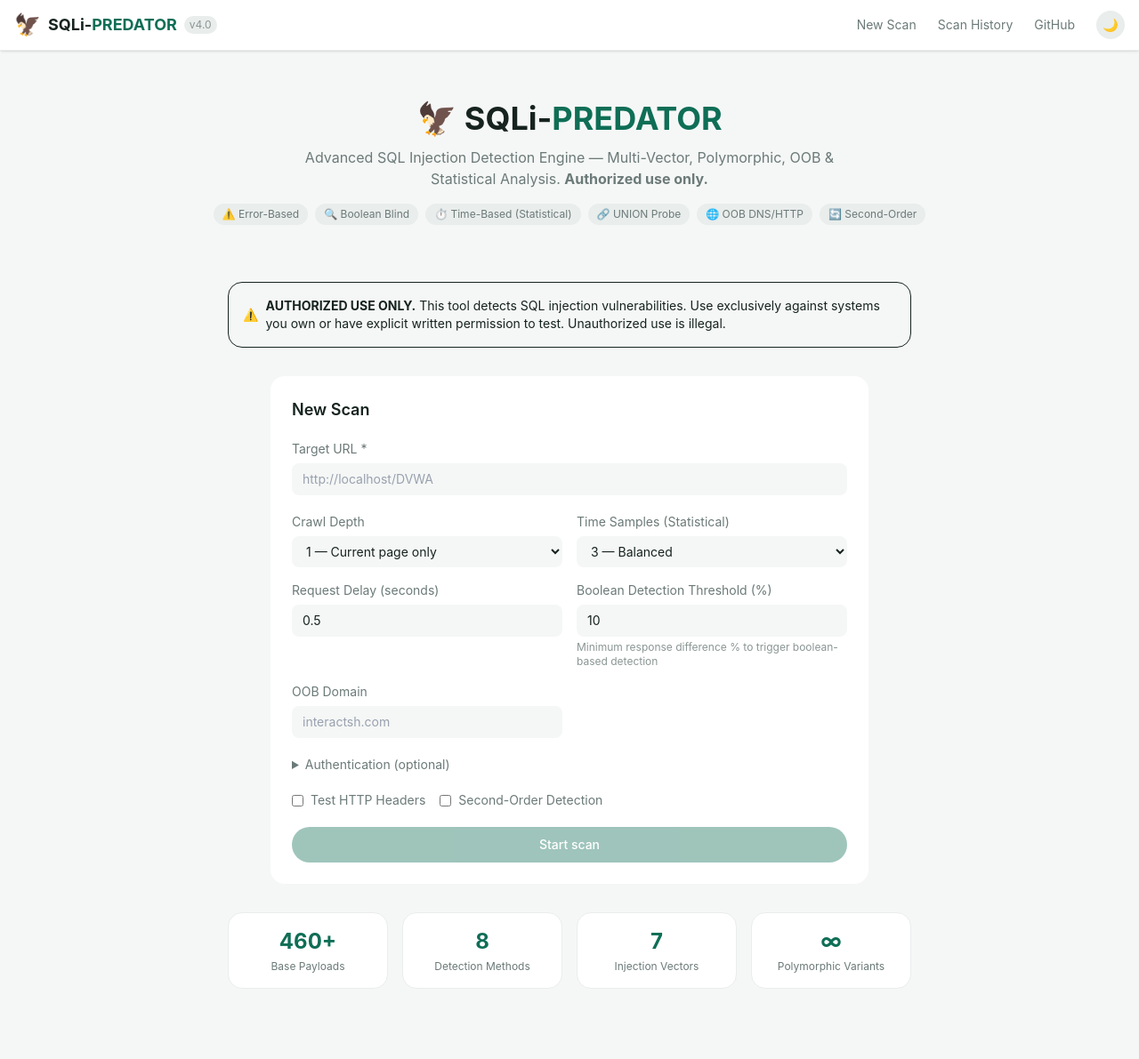
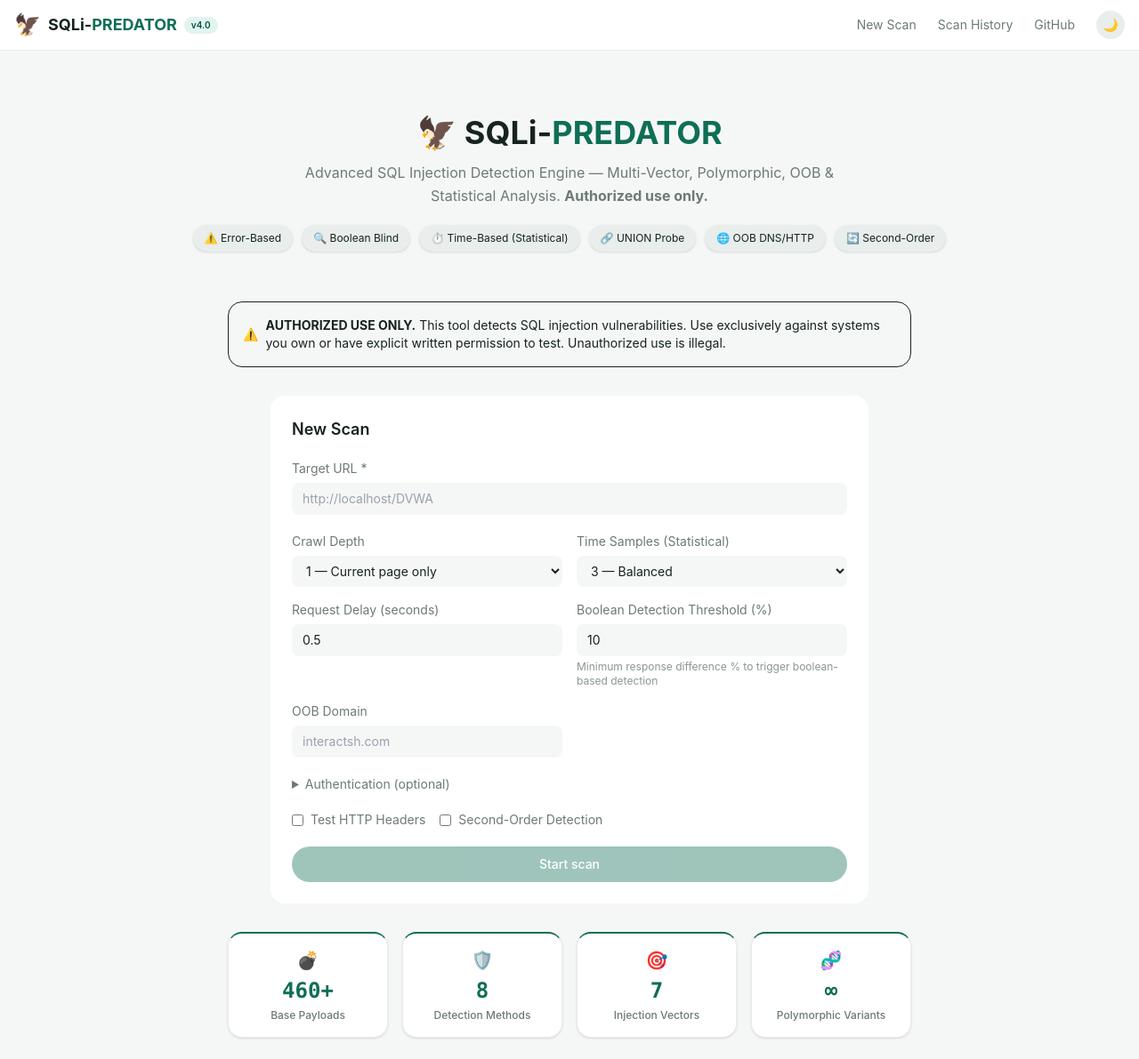
Before and after one commit to Husk120/sqli-predator-web, a Next.js app: page / in a window 1280 px wide. Shown: the whole page at 89% size. Before the commit the page ends 1136 px from the top, so only its background shows below. Built offline with nearby package versions, Linux system fonts and the light colour scheme.

Commit message:
Fix header outline bug, hero clipping, polish detection pills and stat cards

```diff
--- a/app/page.tsx
+++ b/app/page.tsx
@@ -68,33 +68,33 @@
     }, [router]);
 
     return (
-        <div className="space-y-8">
+        <div className="space-y-8 pt-4 md:pt-6">
             {/* Hero */}
-            <div className="text-center py-8">
+            <div className="text-center py-6">
                 <h1 className="text-4xl font-bold text-[var(--text-primary)] mb-3">
                     🦅 SQLi-<span className="text-[var(--accent-primary)]">PREDATOR</span>
                 </h1>
-                <p className="text-[var(--text-secondary)] max-w-2xl mx-auto">
+                <p className="text-[var(--text-secondary)] max-w-2xl mx-auto text-sm md:text-base leading-relaxed">
                     Advanced SQL Injection Detection Engine — Multi-Vector, Polymorphic,
                     OOB & Statistical Analysis. <strong className="text-accent-orange">Authorized use only.</strong>
                 </p>
-                <div className="flex gap-2 justify-center mt-4 flex-wrap">
-                    <span className="text-xs bg-[var(--bg-pill-muted)] text-[var(--text-secondary)] px-2.5 py-1 rounded-full">
+                <div className="flex gap-2.5 justify-center mt-5 flex-wrap">
+                    <span className="text-xs bg-[var(--bg-pill-muted)] text-[var(--text-primary)] px-3 py-1.5 rounded-full border border-[var(--border-subtle)] hover:border-[var(--accent-primary)]/40 hover:scale-105 transition-all shadow-sm">
                         ⚠️ Error-Based
                     </span>
-                    <span className="text-xs bg-[var(--bg-pill-muted)] text-[var(--text-secondary)] px-2.5 py-1 rounded-full">
+                    <span className="text-xs bg-[var(--bg-pill-muted)] text-[var(--text-primary)] px-3 py-1.5 rounded-full border border-[var(--border-subtle)] hover:border-[var(--accent-primary)]/40 hover:scale-105 transition-all shadow-sm">
                         🔍 Boolean Blind
                     </span>
-                    <span className="text-xs bg-[var(--bg-pill-muted)] text-[var(--text-secondary)] px-2.5 py-1 rounded-full">
+                    <span className="text-xs bg-[var(--bg-pill-muted)] text-[var(--text-primary)] px-3 py-1.5 rounded-full border border-[var(--border-subtle)] hover:border-[var(--accent-primary)]/40 hover:scale-105 transition-all shadow-sm">
                         ⏱️ Time-Based (Statistical)
                     </span>
-                    <span className="text-xs bg-[var(--bg-pill-muted)] text-[var(--text-secondary)] px-2.5 py-1 rounded-full">
+                    <span className="text-xs bg-[var(--bg-pill-muted)] text-[var(--text-primary)] px-3 py-1.5 rounded-full border border-[var(--border-subtle)] hover:border-[var(--accent-primary)]/40 hover:scale-105 transition-all shadow-sm">
                         🔗 UNION Probe
                     </span>
-                    <span className="text-xs bg-[var(--bg-pill-muted)] text-[var(--text-secondary)] px-2.5 py-1 rounded-full">
+                    <span className="text-xs bg-[var(--bg-pill-muted)] text-[var(--text-primary)] px-3 py-1.5 rounded-full border border-[var(--border-subtle)] hover:border-[var(--accent-primary)]/40 hover:scale-105 transition-all shadow-sm">
                         🌐 OOB DNS/HTTP
                     </span>
-                    <span className="text-xs bg-[var(--bg-pill-muted)] text-[var(--text-secondary)] px-2.5 py-1 rounded-full">
+                    <span className="text-xs bg-[var(--bg-pill-muted)] text-[var(--text-primary)] px-3 py-1.5 rounded-full border border-[var(--border-subtle)] hover:border-[var(--accent-primary)]/40 hover:scale-105 transition-all shadow-sm">
                         🔄 Second-Order
                     </span>
                 </div>
@@ -125,21 +125,25 @@
 
             {/* Stats */}
             <div className="grid grid-cols-2 md:grid-cols-4 gap-4 max-w-3xl mx-auto">
-                <div className="bg-[var(--bg-card)] rounded-2xl p-4 text-center border border-[var(--border-subtle)] transition-colors">
-                    <div className="text-2xl font-bold text-[var(--accent-primary)]">460+</div>
-                    <div className="text-xs text-[var(--text-secondary)] mt-1">Base Payloads</div>
+                <div className="bg-[var(--bg-card)] rounded-2xl p-4 text-center border border-[var(--border-subtle)] border-t-2 border-t-[var(--accent-primary)] transition-all hover:scale-[1.02] shadow-sm">
+                    <div className="text-xl mb-1">💣</div>
+                    <div className="text-2xl font-bold text-[var(--accent-primary)] font-mono">460+</div>
+                    <div className="text-xs text-[var(--text-secondary)] mt-1 font-medium">Base Payloads</div>
                 </div>
-                <div className="bg-[var(--bg-card)] rounded-2xl p-4 text-center border border-[var(--border-subtle)] transition-colors">
-                    <div className="text-2xl font-bold text-[var(--accent-primary)]">8</div>
-                    <div className="text-xs text-[var(--text-secondary)] mt-1">Detection Methods</div>
+                <div className="bg-[var(--bg-card)] rounded-2xl p-4 text-center border border-[var(--border-subtle)] border-t-2 border-t-[var(--accent-primary)] transition-all hover:scale-[1.02] shadow-sm">
+                    <div className="text-xl mb-1">🛡️</div>
+                    <div className="text-2xl font-bold text-[var(--accent-primary)] font-mono">8</div>
+                    <div className="text-xs text-[var(--text-secondary)] mt-1 font-medium">Detection Methods</div>
                 </div>
-                <div className="bg-[var(--bg-card)] rounded-2xl p-4 text-center border border-[var(--border-subtle)] transition-colors">
-                    <div className="text-2xl font-bold text-[var(--accent-primary)]">7</div>
-                    <div className="text-xs text-[var(--text-secondary)] mt-1">Injection Vectors</div>
+                <div className="bg-[var(--bg-card)] rounded-2xl p-4 text-center border border-[var(--border-subtle)] border-t-2 border-t-[var(--accent-primary)] transition-all hover:scale-[1.02] shadow-sm">
+                    <div className="text-xl mb-1">🎯</div>
+                    <div className="text-2xl font-bold text-[var(--accent-primary)] font-mono">7</div>
+                    <div className="text-xs text-[var(--text-secondary)] mt-1 font-medium">Injection Vectors</div>
                 </div>
-                <div className="bg-[var(--bg-card)] rounded-2xl p-4 text-center border border-[var(--border-subtle)] transition-colors">
-                    <div className="text-2xl font-bold text-[var(--accent-primary)]">∞</div>
-                    <div className="text-xs text-[var(--text-secondary)] mt-1">Polymorphic Variants</div>
+                <div className="bg-[var(--bg-card)] rounded-2xl p-4 text-center border border-[var(--border-subtle)] border-t-2 border-t-[var(--accent-primary)] transition-all hover:scale-[1.02] shadow-sm">
+                    <div className="text-xl mb-1">🧬</div>
+                    <div className="text-2xl font-bold text-[var(--accent-primary)] font-mono">∞</div>
+                    <div className="text-xs text-[var(--text-secondary)] mt-1 font-medium">Polymorphic Variants</div>
                 </div>
             </div>
         </div>
--- a/components/Header.tsx
+++ b/components/Header.tsx
@@ -22,14 +22,14 @@
     };
 
     return (
-        <header className="bg-[var(--bg-card)] border-b border-[var(--border-subtle)] sticky top-0 z-50 shadow-sm transition-colors">
+        <header className="bg-[var(--bg-card)] border-b border-[var(--border-subtle)] sticky top-0 z-50 transition-colors">
             <div className="max-w-7xl mx-auto px-4 h-14 flex items-center justify-between">
-                <Link href="/" className="flex items-center gap-2">
+                <Link href="/" className="flex items-center gap-2 focus:outline-none border-0">
                     <span className="text-2xl">🦅</span>
                     <span className="font-bold text-lg text-[var(--text-primary)]">
                         SQLi-<span className="text-[var(--accent-primary)]">PREDATOR</span>
                     </span>
-                    <span className="text-xs text-[var(--text-muted)] bg-[var(--bg-pill-muted)] px-1.5 py-0.5 rounded-full">
+                    <span className="text-[10px] font-semibold text-[var(--text-accent)] bg-[var(--bg-pill-accent)] px-2 py-0.5 rounded-full border-0">
                         v4.0
                     </span>
                 </Link>
@@ -58,7 +58,7 @@
                     <button
                         onClick={toggleTheme}
                         aria-label="Toggle theme"
-                        className="p-1.5 rounded-full bg-[var(--bg-pill-muted)] text-[var(--text-primary)] hover:opacity-80 transition-all text-sm flex items-center justify-center w-8 h-8"
+                        className="p-1.5 rounded-full bg-[var(--bg-pill-muted)] text-[var(--text-primary)] hover:opacity-80 transition-all text-sm flex items-center justify-center w-8 h-8 cursor-pointer"
                     >
                         {theme === "light" ? "🌙" : "☀️"}
                     </button>
```
